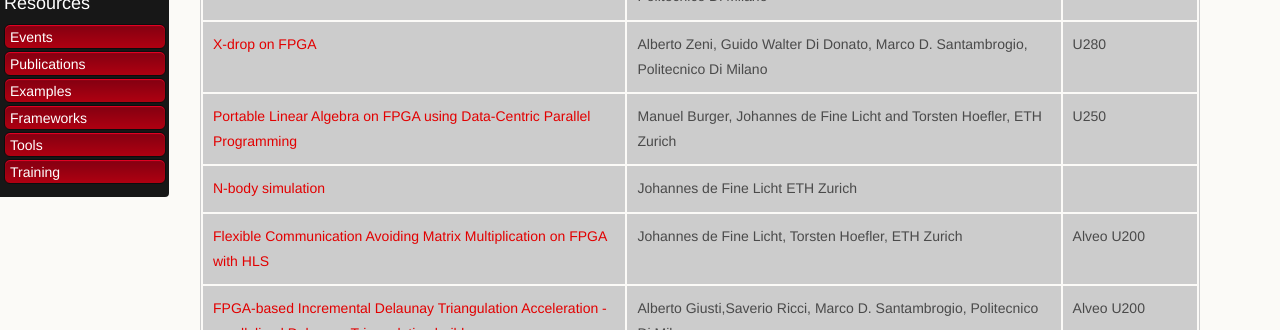
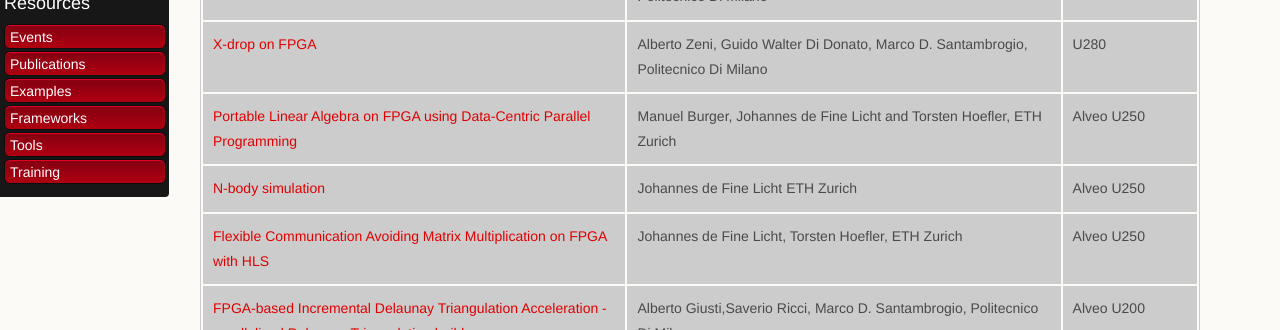
Before and after one commit to Xilinx/xacc, a Jekyll site: the page built from examples.md, in a window 1280 px wide and 900 px high, scrolled down 724 px. Shown: the part 271-601 px from the top of the window. Built offline with Jekyll 4.4.1, drawn with Linux system fonts in a browser that asks for light colours; our own code applies the rules of GitHub Pages for plain Markdown files.

Commit message:
ETH board

```diff
--- a/examples.md
+++ b/examples.md
@@ -22,9 +22,9 @@
 | [FPGA implementation of KMP algorithm](https://bitbucket.org/necst/xohw2020_maeve_public) | Sofia Breschi, Beatrice Branchini, Marco D. Santambrogio, Politecnico Di Milano | Alveo U200 |
 | [Approximate Page Rank](https://bitbucket.org/necst/xohw2020_approximate-pagerank_public/) | Alberto Parravicini, Francesco Sgherzi, Marco Santambrogio, Politecnico Di Milano |  Alveo U200  |
 | [ X-drop on FPGA](https://github.com/albertozeni/XDropXOHW-Public) | Alberto Zeni, Guido Walter Di Donato, Marco D. Santambrogio, Politecnico Di Milano | U280 |
-| [Portable Linear Algebra on FPGA using Data-Centric Parallel Programming](https://github.com/manuelburger/daceBLAS_demo) | Manuel Burger, Johannes de Fine Licht and Torsten Hoefler, ETH Zurich |  U250 |
-| [N-body simulation](https://github.com/spcl/nbody_hls) | Johannes de Fine Licht ETH Zurich |  |
-| [Flexible Communication Avoiding Matrix Multiplication on FPGA with HLS](https://github.com/spcl/gemm_hls) | Johannes de Fine Licht, Torsten Hoefler, ETH Zurich | Alveo U200 |
+| [Portable Linear Algebra on FPGA using Data-Centric Parallel Programming](https://github.com/manuelburger/daceBLAS_demo) | Manuel Burger, Johannes de Fine Licht and Torsten Hoefler, ETH Zurich | Alveo U250 |
+| [N-body simulation](https://github.com/spcl/nbody_hls) | Johannes de Fine Licht ETH Zurich | Alveo U250 |
+| [Flexible Communication Avoiding Matrix Multiplication on FPGA with HLS](https://github.com/spcl/gemm_hls) | Johannes de Fine Licht, Torsten Hoefler, ETH Zurich | Alveo U250 |
 | [FPGA-based Incremental Delaunay Triangulation Acceleration - parallelized Delaunay Triangulation builder](https://bitbucket.org/necst/xohw2020_fidelta_public) | Alberto Giusti,Saverio Ricci, Marco D. Santambrogio, Politecnico Di Milano | Alveo U200 |
 | [FPGA Accelerated Homomoprhic Computation on AWS](https://github.com/KULeuven-COSIC/HEAT) | Furkan Turan, KU Leuven | AWS |
 
```
